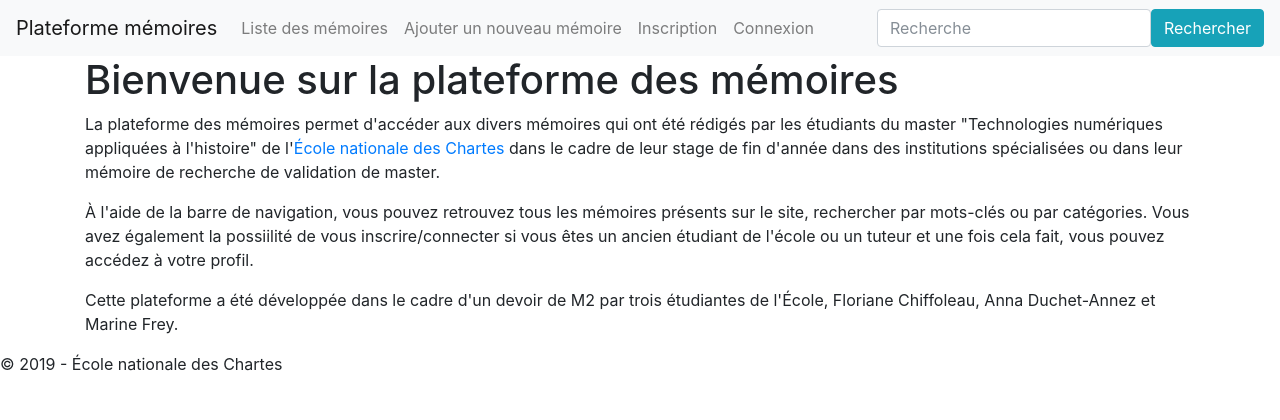
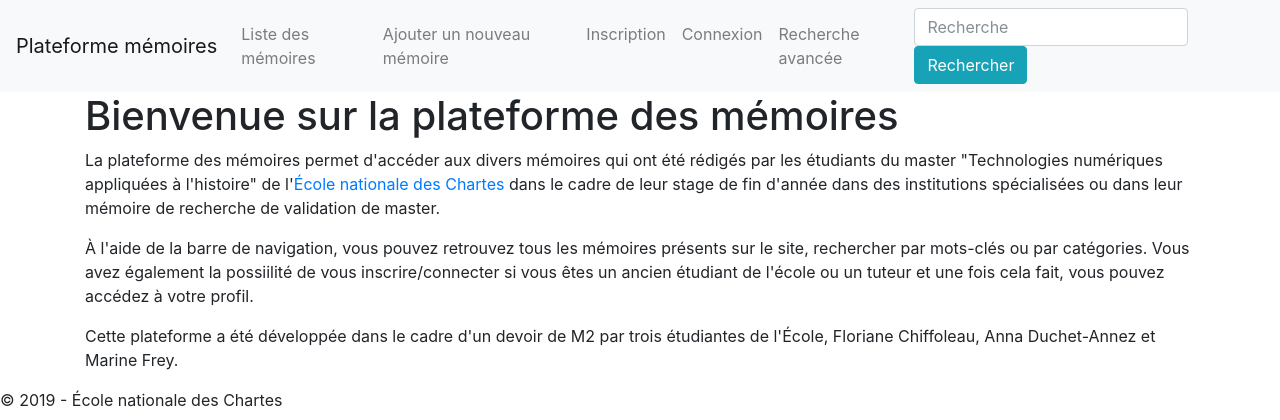
Before and after one commit to Chartes-TNAH/aramis, a Flask app: page / in a window 1280 px wide. Shown: the top 420 px of the page. Run offline with Flask 2, Linux system fonts and the light colour scheme; some libraries are stand-ins or nearby versions.

Commit message:
Modification du conteneur pour ajouter la recherche avancee

```diff
--- a/app/templates/conteneur.html
+++ b/app/templates/conteneur.html
@@ -28,6 +28,9 @@
                 <a class="nav-link" href="{{url_for('deconnexion')}}">Déconnexion ({{current_user.utilisateur_nom}})</a>
             </li>
             {% endif %}
+            <li class="nav-item">
+                <a class="nav-link" href="{{url_for('recherche_avancee')}}">Recherche avancée</a>
+            </li>
         </ul>
         <form class="form-inline" action="{{url_for('recherche')}}" method="GET">
           <input class="form-control" name="keyword" type="search" placeholder="Recherche" aria-label="Rechercher">
```
Lines whose indentation alone changed are shown as unchanged.
